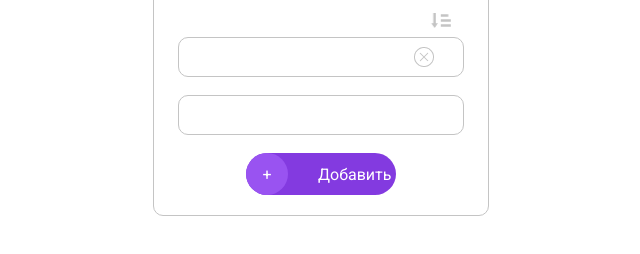
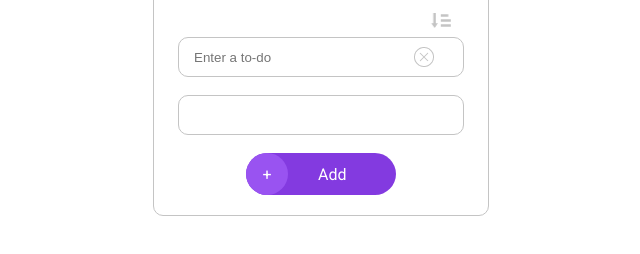
Before and after one commit to Gazanfarli/todo-list, a plain HTML site: page index.html in a window 1280 px wide. Shown: the part 276-530 px from the top of the page, without its empty margins (319-959 px from the left). Drawn offline with Linux system fonts and the light colour scheme.

Commit message:
Update index.html

```diff
--- a/index.html
+++ b/index.html
@@ -15,14 +15,14 @@
         <div class="input-group">
             <div id="sort-icon" alt="removeIcon"></div>
             <div class="todo-input-container">
-                <input type="text" id="todo-input" class="todo-input">
+                <input type="text" id="todo-input" class="todo-input" placeholder="Enter a to-do">
                 <div class="remove-icon-container"></div>
             </div>
         </div>
         <div class="card"></div>
         <div class="addBtn">
             <div class="plus">+</div>
-            <p id="addText">Добавить</p>
+            <p id="addText">Add</p>
         </div>
     </div>
     <script src="./app.js"></script>
```
